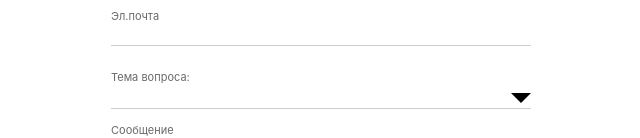
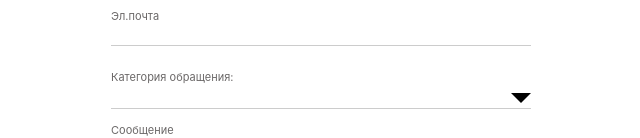
Before and after one commit to tric-itpc/task-frontend, a React (Create React App) app: page / in a window 1280 px wide. Shown: the part 172-310 px from the top of the page, without its empty margins (319-959 px from the left). Built offline with nearby package versions, Linux system fonts and the light colour scheme; the HTML template or start-up script is replaced by a standard one.

Commit message:
Правка
Переименовал  категории

```diff
--- a/src/App.js
+++ b/src/App.js
@@ -96,7 +96,7 @@ function App() {
           <label
             className='form__label form__label-extend'
             htmlFor='standard-select'>
-            Тема вопроса:
+            Категория обращения:
           </label>
           <select
             className='select__sel'
```
